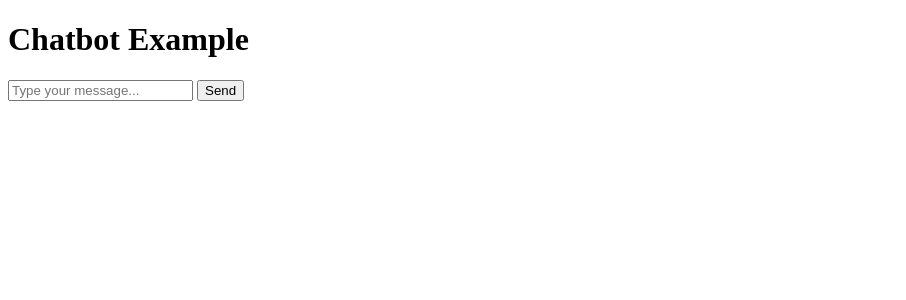
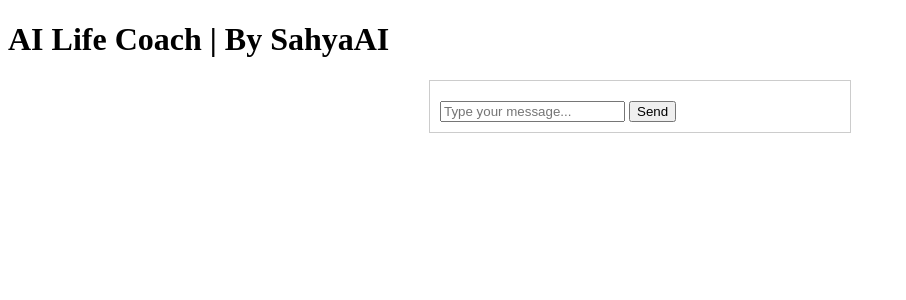
Before and after one commit to asimulined/sahyaai, a Flask app: page / in a window 1280 px wide. Shown: the top 300 px of the page, without its empty margins (0-906 px from the left). Run offline with Flask 3, Linux system fonts and the light colour scheme.

Commit message:
Update index.html

```diff
--- a/templates/index.html
+++ b/templates/index.html
@@ -1,10 +1,10 @@
 <!DOCTYPE html>
 <html>
 <head>
-    <title>Chatbot Example</title>
+    <title>AI Life Coach | By SahyaAI</title>
 </head>
 <body>
-    <h1>Chatbot Example</h1>
+    <h1>AI Life Coach | By SahyaAI</h1>
     <div id="chat-container">
         <div id="chat-history"></div>
         <div id="user-input">
@@ -22,7 +22,7 @@
             const userMessage = inputBox.value;
 
             // Display user message
-            chatHistory.innerHTML += `<div>User: ${userMessage}</div>`;
+            chatHistory.innerHTML += `<div class="user-message">You: ${userMessage}</div>`;
 
             // Send user message to server
             fetch('/chat', {
@@ -34,15 +34,36 @@
             })
             .then(response => response.json())
             .then(data => {
-                const aiResponse = data.ai_response;
+                const aiResponse = data.response;
 
                 // Display AI response
-                chatHistory.innerHTML += `<div>AI: ${aiResponse}</div>`;
+                chatHistory.innerHTML += `<div class="ai-message">AI: ${aiResponse}</div>`;
 
                 // Clear input box
                 inputBox.value = '';
             });
         });
     </script>
+
+    <style>
+        #chat-container {
+            border: 1px solid #ccc;
+            padding: 10px;
+            max-width: 400px;
+            margin: 0 auto;
+        }
+
+        #chat-history {
+            margin-bottom: 10px;
+        }
+
+        .user-message {
+            color: blue;
+        }
+
+        .ai-message {
+            color: green;
+        }
+    </style>
 </body>
 </html>
```
